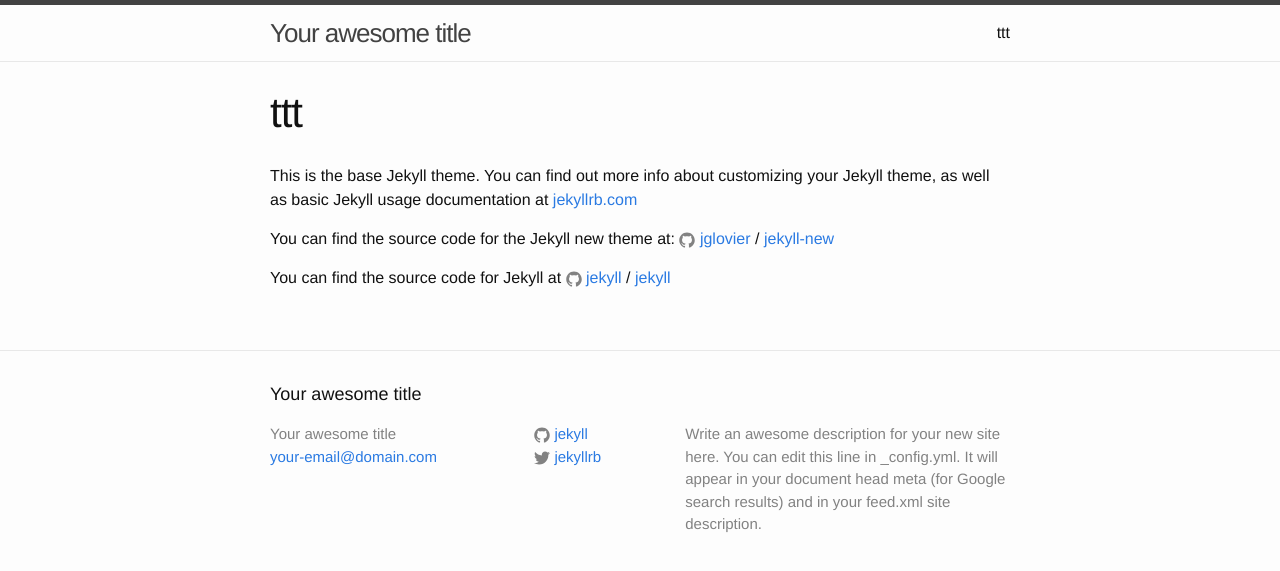
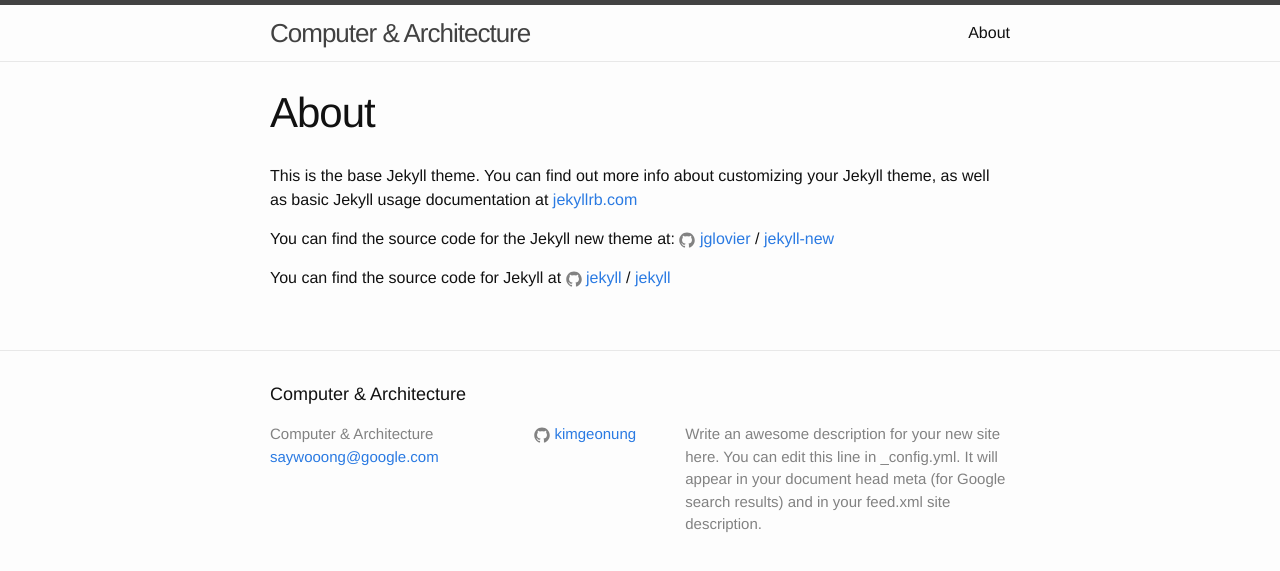
Before and after one commit to KIMGEONUNG/KIMGEONUNG.github.io, a Jekyll site: the page built from about.md, in a window 1280 px wide. Shown: the top 571 px of the page. Built offline with Jekyll 4.4.1, drawn with Linux system fonts in a browser that asks for light colours.

Commit message:
update: trivial

```diff
--- a/_config.yml
+++ b/_config.yml
@@ -6,16 +6,16 @@
 # 'jekyll serve'. If you change this file, please restart the server process.
 
 # Site settings
-title: Your awesome title
-email: your-email@domain.com
+title: Computer & Architecture
+email: saywooong@google.com
 description: > # this means to ignore newlines until "baseurl:"
   Write an awesome description for your new site here. You can edit this
   line in _config.yml. It will appear in your document head meta (for
   Google search results) and in your feed.xml site description.
 baseurl: "" # the subpath of your site, e.g. /blog
 url: "http://yourdomain.com" # the base hostname & protocol for your site
-twitter_username: jekyllrb
-github_username:  jekyll
+# twitter_username: jekyll
+github_username: kimgeonung
 
 # Build settings
 markdown: kramdown
--- a/about.md
+++ b/about.md
@@ -2,10 +2,6 @@
 layout: page
 title: About
 permalink: /about/
-
-layout: page
-title: ttt
-permalink: /ttt/
 ---
 
 This is the base Jekyll theme. You can find out more info about customizing your Jekyll theme, as well as basic Jekyll usage documentation at [jekyllrb.com](http://jekyllrb.com/)
```
